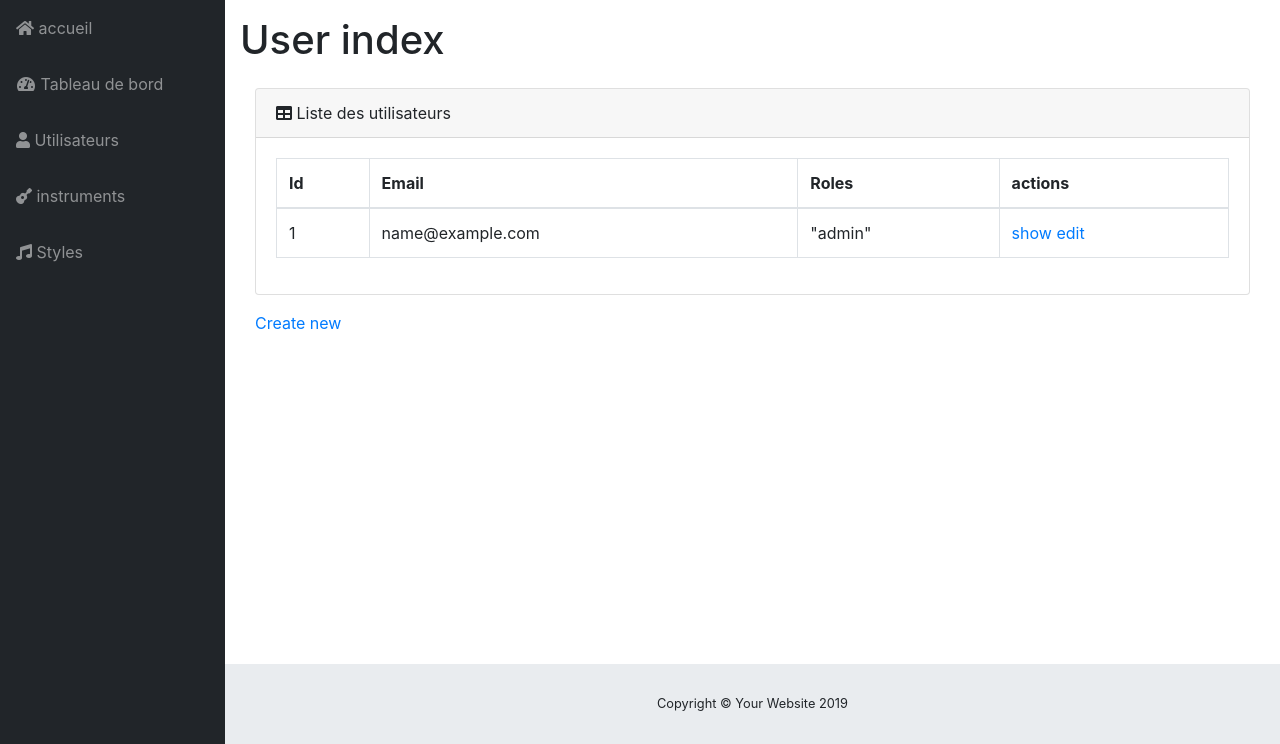
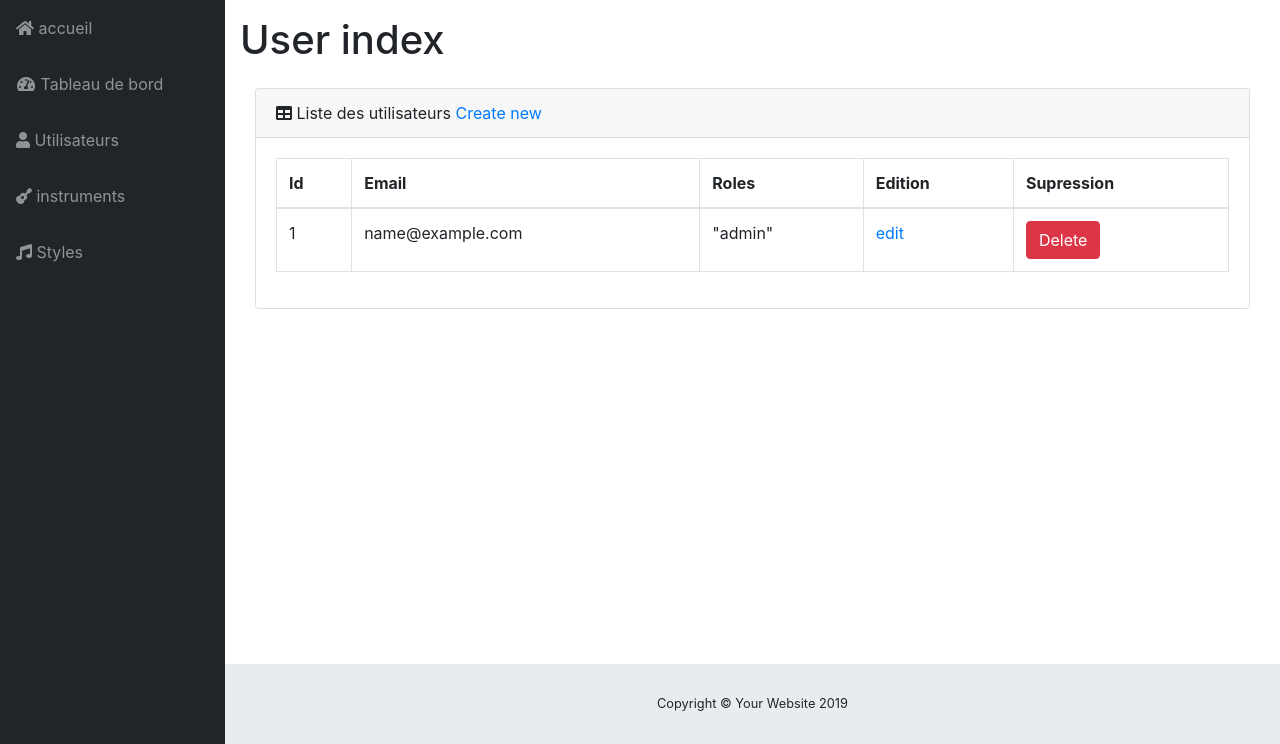
Before and after one commit to dablusLyes/band_together, a Symfony app: template templates/user/index.html.twig in a window 1280 px wide. Shown: the part 56-800 px from the top of the page. Run offline with Twig, Linux system fonts and the light colour scheme; the template is opened without the code that fills it: most values are stand-ins (such as "Sample title", 1, 10 or a date in 2020); some libraries are stand-ins or nearby versions.

Commit message:
backoffice style

```diff
--- a/templates/instrument/edit.html.twig
+++ b/templates/instrument/edit.html.twig
@@ -8,6 +8,4 @@
     {{ include('instrument/_form.html.twig', {'button_label': 'Update'}) }}
 
     <a href="{{ path('instrument_index') }}">back to list</a>
-
-    {{ include('instrument/_delete_form.html.twig') }}
 {% endblock %}
--- a/templates/security/login.html.twig
+++ b/templates/security/login.html.twig
@@ -20,7 +20,7 @@
 
     <div class="checkbox mb-3">
       <label>
-        <input type="checkbox" name="remember_me"> Souvenez vous de moi
+        <input type="checkbox" name="_remember_me"> Souvenez vous de moi
       </label>
     </div>
 
--- a/templates/style/edit.html.twig
+++ b/templates/style/edit.html.twig
@@ -8,6 +8,4 @@
     {{ include('style/_form.html.twig', {'button_label': 'Update'}) }}
 
     <a href="{{ path('style_index') }}">back to list</a>
-
-    {{ include('style/_delete_form.html.twig') }}
 {% endblock %}
--- a/templates/user/_delete_form.html.twig
+++ b/templates/user/_delete_form.html.twig
@@ -1,5 +1,5 @@
 <form method="post" action="{{ path('user_delete', {'id': user.id}) }}" onsubmit="return confirm('Are you sure you want to delete this item?');">
     <input type="hidden" name="_method" value="DELETE">
     <input type="hidden" name="_token" value="{{ csrf_token('delete' ~ user.id) }}">
-    <button class="btn">Delete</button>
+    <button class="btn btn-danger">Delete</button>
 </form>
--- a/templates/user/_form.html.twig
+++ b/templates/user/_form.html.twig
@@ -1,4 +1,4 @@
 {{ form_start(form) }}
     {{ form_widget(form) }}
-    <button class="btn">{{ button_label|default('Save') }}</button>
+    <button class="btn btn-info">{{ button_label|default('Save') }}</button>
 {{ form_end(form) }}
--- a/templates/user/edit.html.twig
+++ b/templates/user/edit.html.twig
@@ -6,8 +6,4 @@
     <h1>Edit User</h1>
 
     {{ include('user/_form.html.twig', {'button_label': 'Update'}) }}
-
-    <a href="{{ path('user_index') }}">back to list</a>
-
-    {{ include('user/_delete_form.html.twig') }}
 {% endblock %}
--- a/templates/user/index.html.twig
+++ b/templates/user/index.html.twig
@@ -9,7 +9,7 @@
       <div class="container-fluid">
         <div class="card mb-3">
           <div class="card-header">
-            <i class="fas fa-table"></i> Liste des utilisateurs </div>
+            <i class="fas fa-table"></i> Liste des utilisateurs <a href="{{ path('user_new') }}">Create new</a></div>
               <div class="card-body">
                 <div class="table-responsive">
                   <table class="table table-bordered" id="dataTable" width="100%" cellspacing="0">
@@ -18,7 +18,8 @@
                             <th>Id</th>
                             <th>Email</th>
                             <th>Roles</th>
-                            <th>actions</th>
+                            <th>Edition</th>
+                            <th>Supression</th>
                         </tr>
                     </thead>
                     <tbody>
@@ -27,10 +28,8 @@
                             <td>{{ user.id }}</td>
                             <td>{{ user.email }}</td>
                             <td>{{ user.roles ? user.roles|json_encode : '' }}</td>
-                            <td>
-                                <a href="{{ path('user_show', {'id': user.id}) }}">show</a>
-                                <a href="{{ path('user_edit', {'id': user.id}) }}">edit</a>
-                            </td>
+                            <td><a href="{{ path('user_edit', {'id': user.id}) }}">edit</a></td>
+                            <td>{{ include('user/_delete_form.html.twig') }}</td>
                         </tr>
                     {% else %}
                         <tr>
@@ -43,5 +42,5 @@
             </div>
           </div>
 
-    <a href="{{ path('user_new') }}">Create new</a>
+
 {% endblock %}
```
Also changed, not shown: 1 other file.
